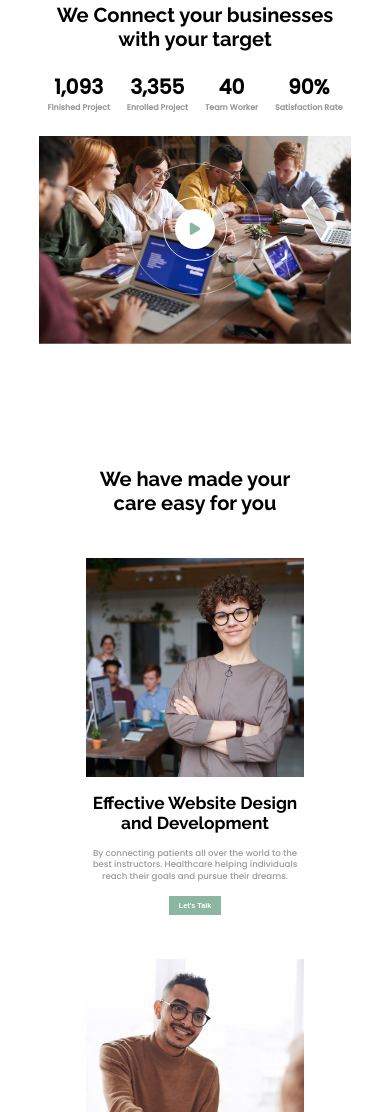
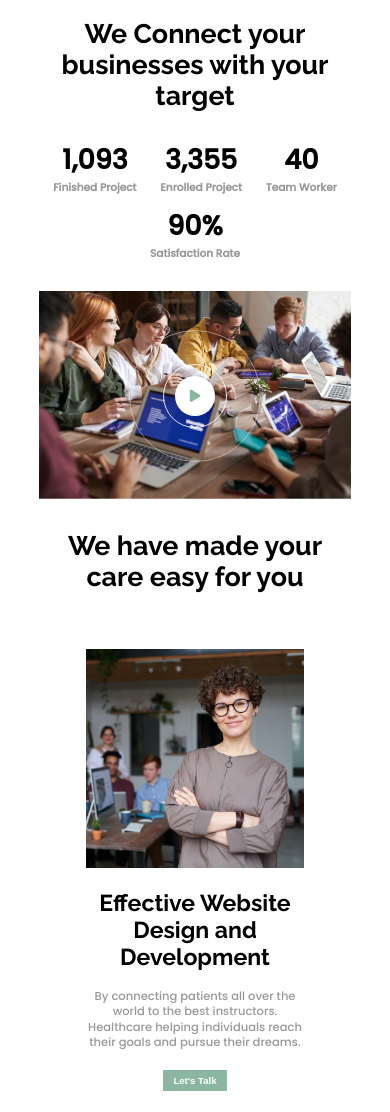
Before and after one commit to anilrkhairnar/live-class-project-12, a plain HTML site: page index.html in a window 390 px wide. Shown: the part 888-2000 px from the top of the page. Drawn offline with Linux system fonts and the light colour scheme.

Commit message:
make fully responsive

```diff
--- a/style.css
+++ b/style.css
@@ -171,13 +171,15 @@ nav .nav-list .list-item .btn-nav:hover {
   width: 40rem;
 }
 .about-section ul {
+  margin: 3rem 0;
   width: 100%;
   display: flex;
-  justify-content: space-around;
+  flex-wrap: wrap;
+  gap: 1rem;
+  justify-content: space-evenly;
   align-items: center;
 }
 .about-section ul li {
-  margin: 3rem 0;
   display: flex;
   flex-direction: column;
   justify-content: center;
@@ -190,7 +192,6 @@ nav .nav-list .list-item .btn-nav:hover {
 .about-section .about-bottom {
   position: relative;
   width: 100%;
-  height: 35rem;
   overflow: hidden;
 }
 .about-section .about-bottom img {
@@ -508,6 +509,9 @@ footer .footer-bottom ul.list .sub-list li:nth-child(1) {
   .hero-section .hero-right div div input {
     width: 11.1rem;
   }
+  .about-section .heading {
+    width: auto;
+  }
   .agent-section .agent-top {
     gap: 2rem;
     grid-template-columns: 1fr;
@@ -527,8 +531,11 @@ footer .footer-bottom ul.list .sub-list li:nth-child(1) {
   }
   .hero-section .hero-left,
   .hero-section .hero-right {
-    width: 70%;
+    width: 90%;
     text-align: center;
+  }
+  .pages-section {
+    padding: 0 10%;
   }
   .pages-section .page,
   .pages-section .page.reverse {
@@ -547,20 +554,27 @@ footer .footer-bottom ul.list .sub-list li:nth-child(1) {
   .agent-section .cards .card {
     width: 46%;
   }
+  footer {
+    padding: 2rem 10%;
+  }
+  footer .footer-top ul li img {
+    width: 3rem;
+  }
+  footer .footer-bottom ul.list {
+    gap: 1rem;
+    justify-content: space-evenly;
+  }
   footer .footer-bottom ul.list .sub-list li {
     margin-bottom: 1rem;
   }
 }
 @media only screen and (max-width: 425px) {
   html {
-    font-size: 45%;
+    font-size: 60%;
   }
   .about-section .about-bottom .play-icon {
     width: 40px;
     height: 40px;
-    top: 40%;
-    left: 50%;
-    transform: translate(-50%, -70%);
   }
   .about-section .about-bottom .play-icon i {
     font-size: 14px;
```
